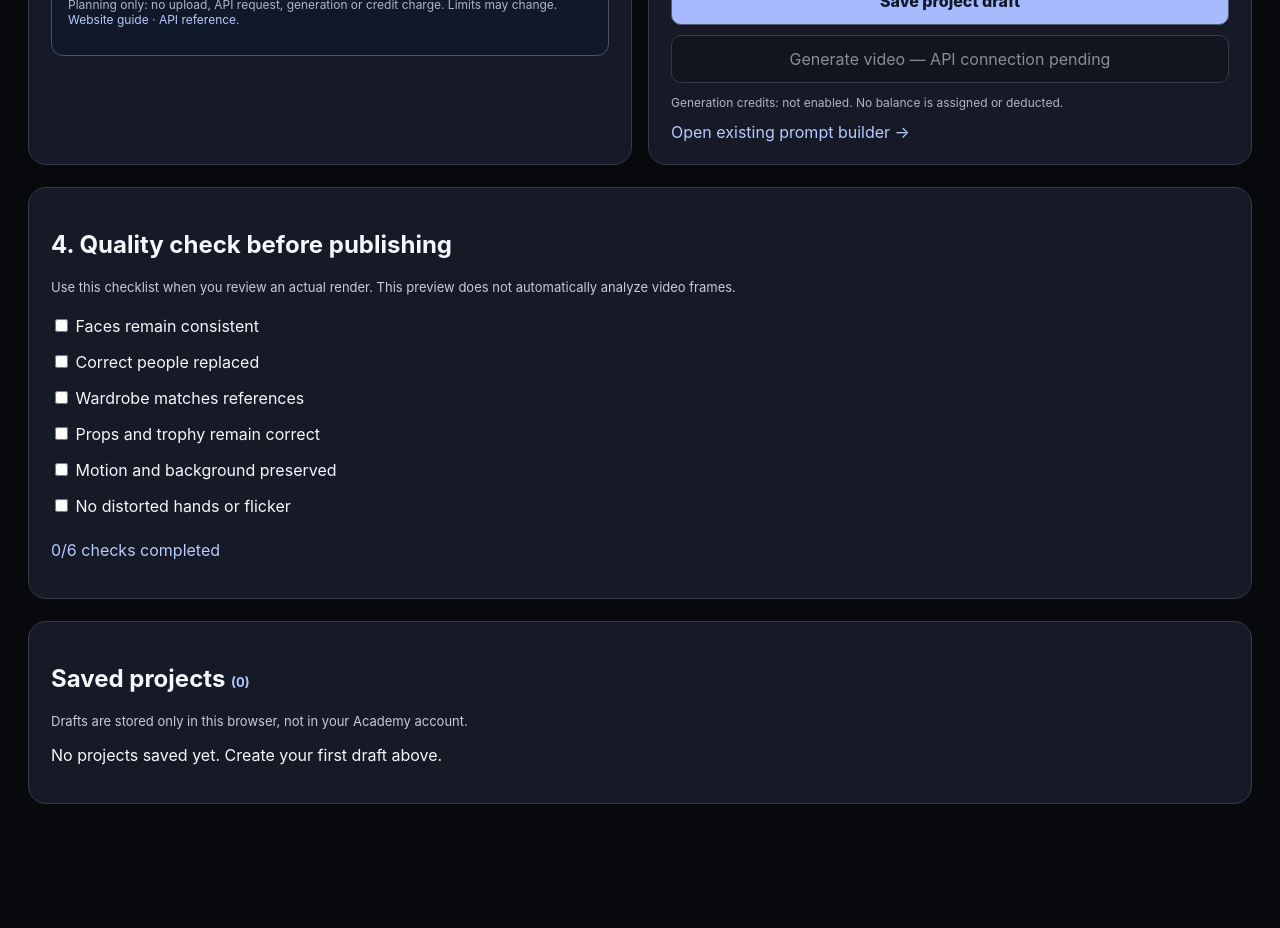
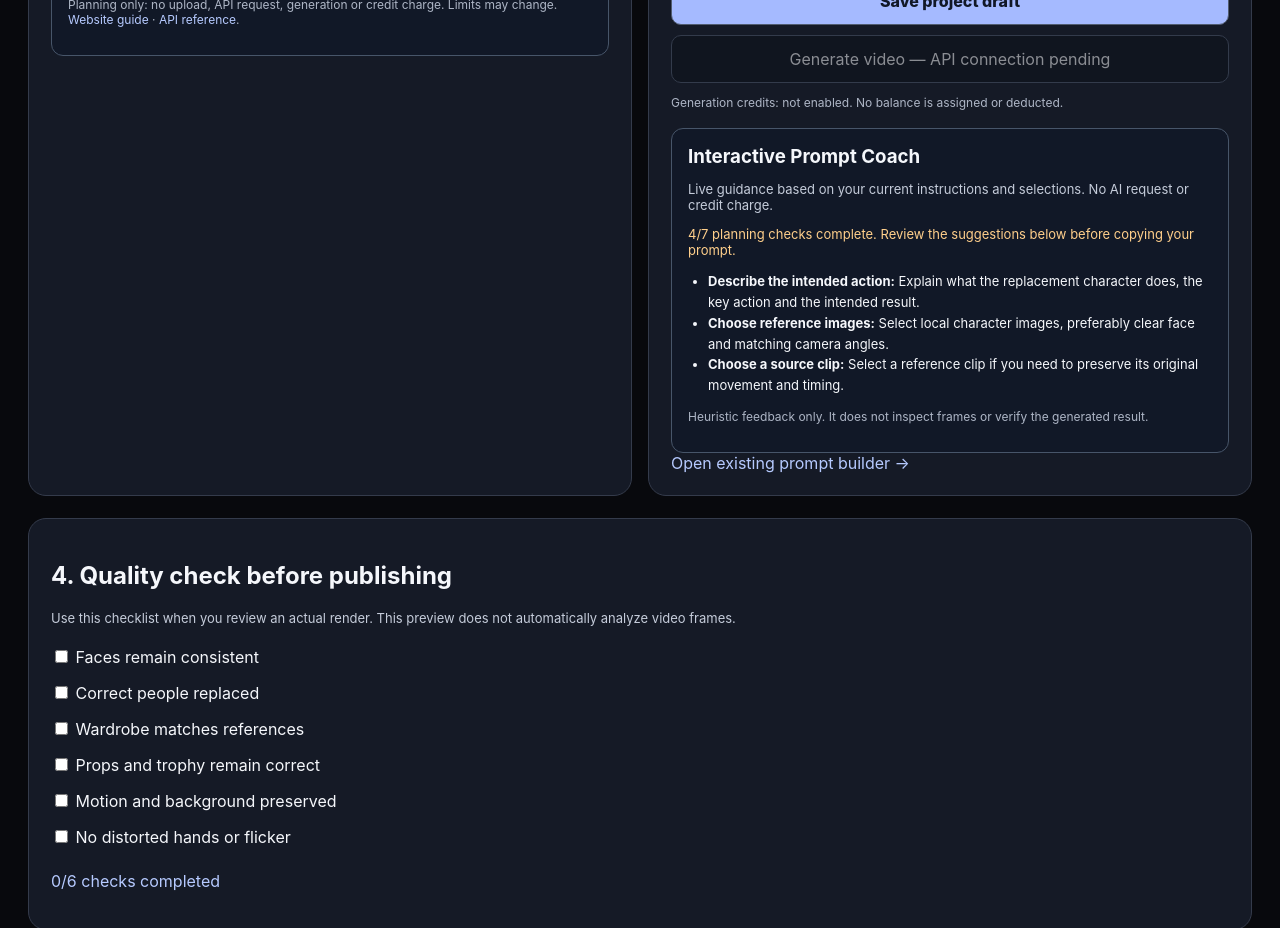
Before and after one commit to kreativestudios4k-lgtm/k4k-academy-v2, a Next.js app: page /academy/generator in a window 1280 px wide. Shown: the part 4220-5148 px from the top of the page. Built offline with nearby package versions, Linux system fonts and the light colour scheme.

Commit message:
Integrate interactive prompt coach into generator preview

```diff
--- a/app/academy/generator/GeneratorWorkspace.js
+++ b/app/academy/generator/GeneratorWorkspace.js
@@ -2,6 +2,7 @@
 import {useEffect,useState} from 'react';
 import Link from 'next/link';
 import GenjutsuPreflight from './GenjutsuPreflight';
+import PromptCoach from './PromptCoach';
 const templates=[
  {id:'swap',title:'Viral Character Swap',tag:'Reference video + character sheets',description:'Map replacement characters to people in your reference clip.'},
  {id:'award',title:"Ballon d’Or Moment",tag:'Football awards meme',description:'Plan a dramatic trophy reveal or funny award moment.'},
@@ -42,6 +43,7 @@ export default function GeneratorWorkspace(){
    <button disabled style={{...input,opacity:.5,marginTop:10,cursor:'not-allowed'}}>Generate video — API connection pending</button>
    {notice&&<p role="status" style={{color:'#a5e6bb'}}>{notice}</p>}
    <p style={{fontSize:12,color:'#aeb6c6'}}>Generation credits: not enabled. No balance is assigned or deducted.</p>
+   <PromptCoach prompt={prompt} mapping={mapping} locks={locks} imageCount={images.length} videoSelected={Boolean(video)}/>
    <Link href="/academy/studio" style={{color:'#b6caff'}}>Open existing prompt builder →</Link>
    </div>
   </div>
```
